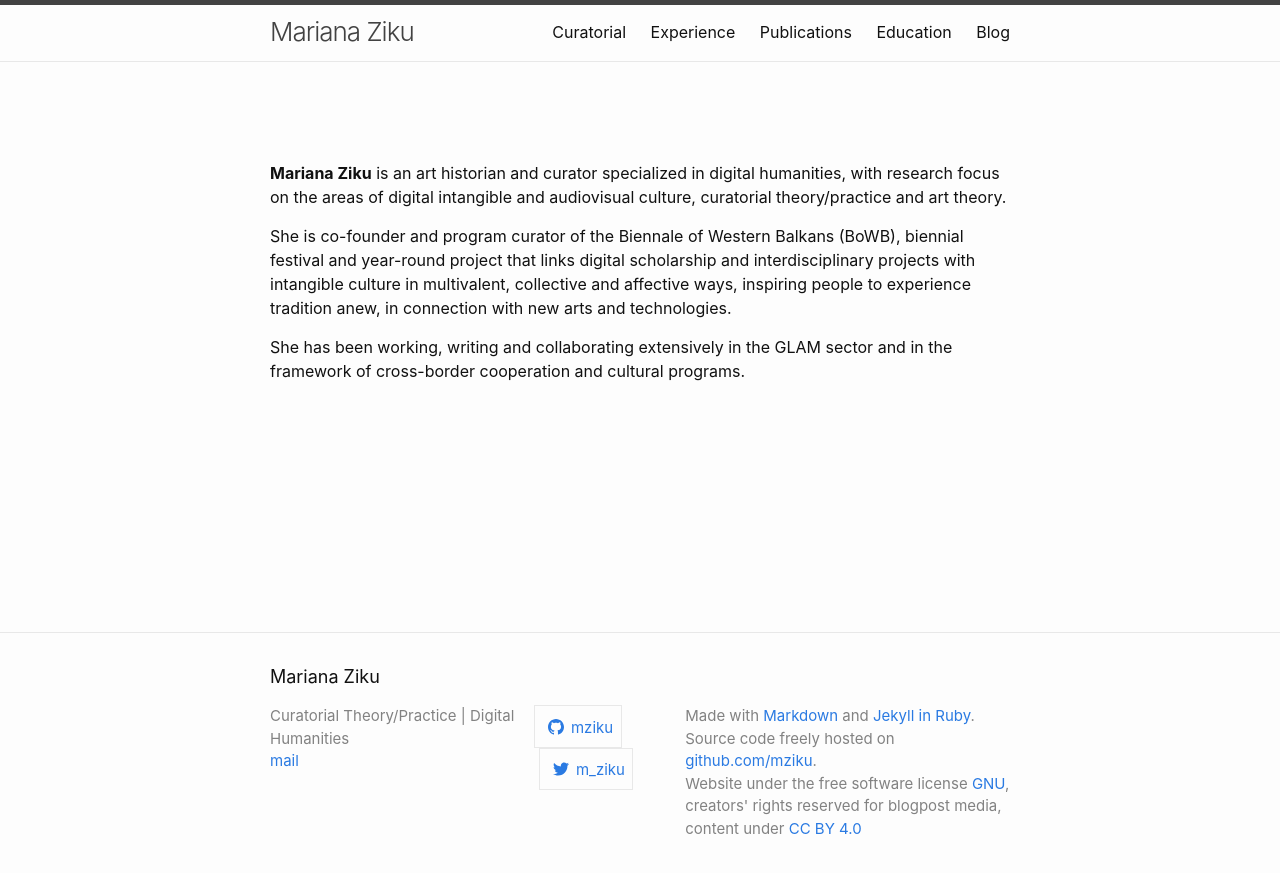
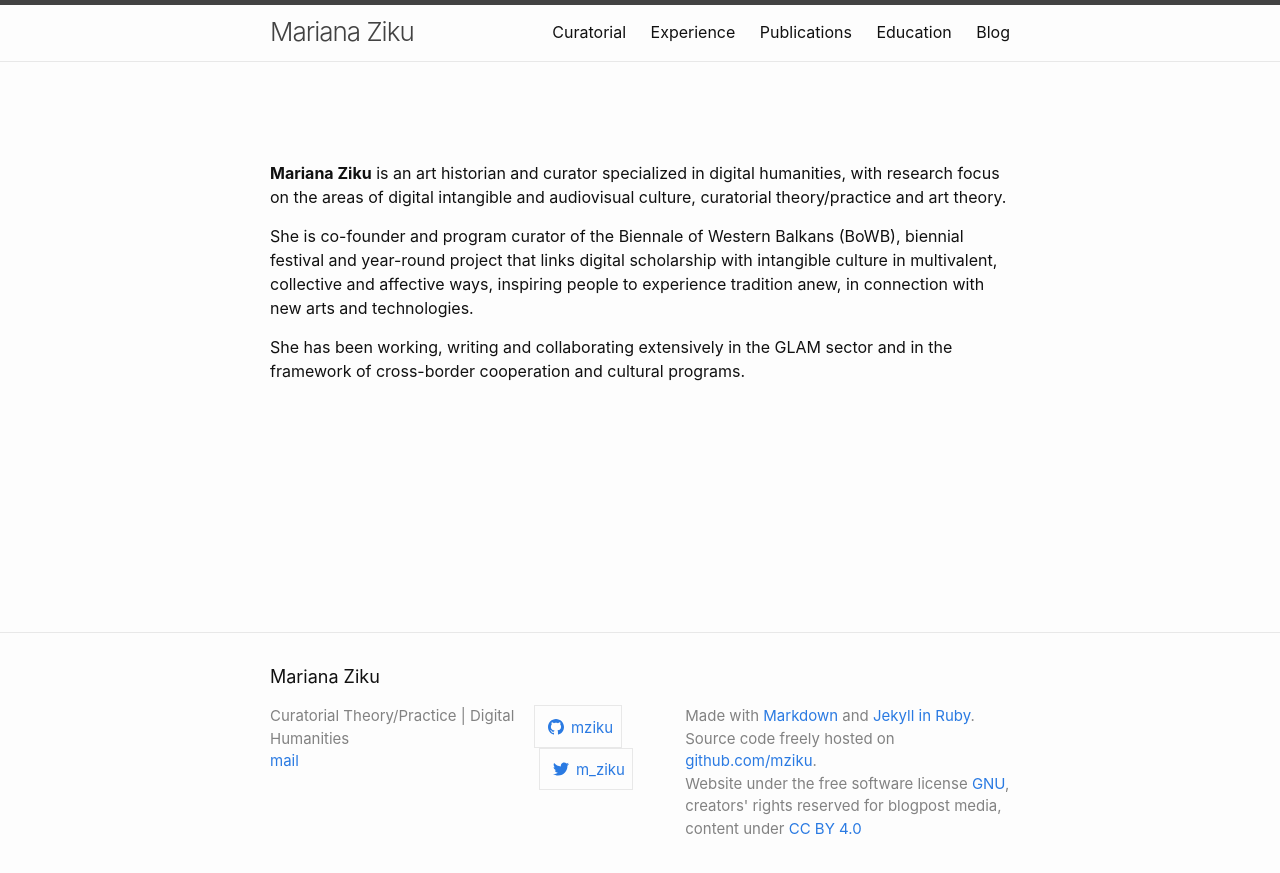
Before and after one commit to mziku/mziku.github.io, a Jekyll site: the page built from index.md, in a window 1280 px wide. Shown: the top 873 px of the page. Built offline with Jekyll 4.4.1, drawn with Linux system fonts in a browser that asks for light colours.

Commit message:
Update index.md

```diff
--- a/index.md
+++ b/index.md
@@ -6,6 +6,6 @@
 
 **Mariana Ziku** is an art historian and curator specialized in digital humanities, with research focus on the areas of digital intangible and audiovisual culture, curatorial theory/practice and art theory.
 
-She is co-founder and program curator of the Biennale of Western Balkans (BoWB), biennial festival and year-round project that links digital scholarship and interdisciplinary projects with intangible culture in multivalent, collective and affective ways, inspiring people to experience tradition anew, in connection with new arts and technologies.
+She is co-founder and program curator of the Biennale of Western Balkans (BoWB), biennial festival and year-round project that links digital scholarship with intangible culture in multivalent, collective and affective ways, inspiring people to experience tradition anew, in connection with new arts and technologies.
 
 She has been working, writing and collaborating extensively in the GLAM sector and in the framework of cross-border cooperation and cultural programs.
```
